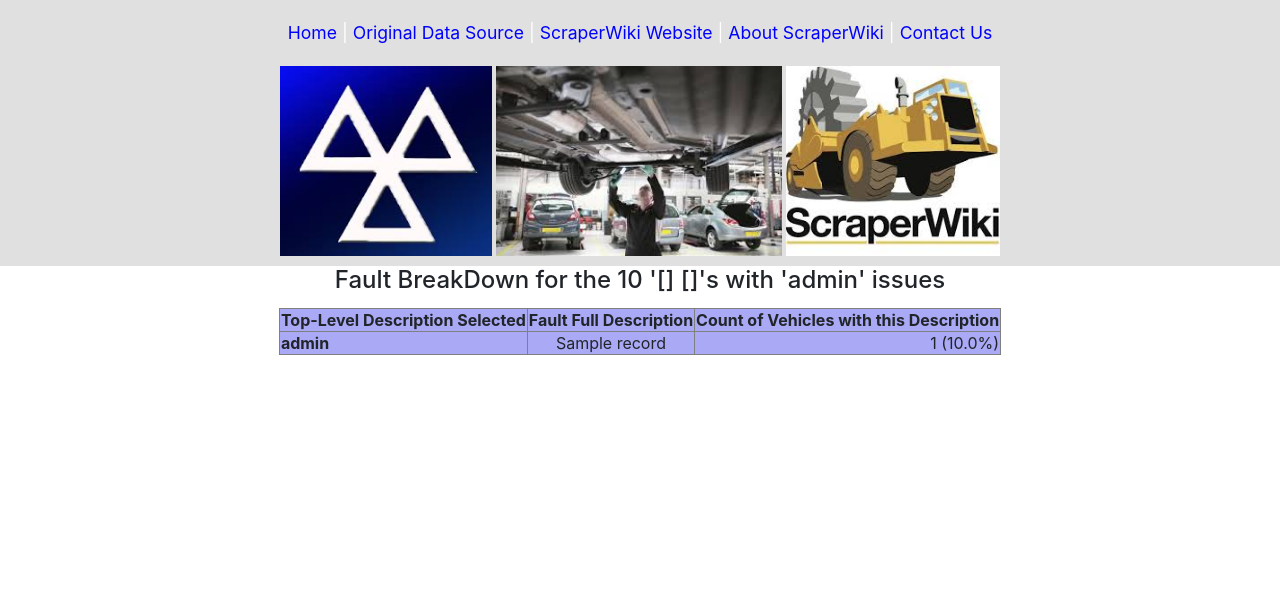
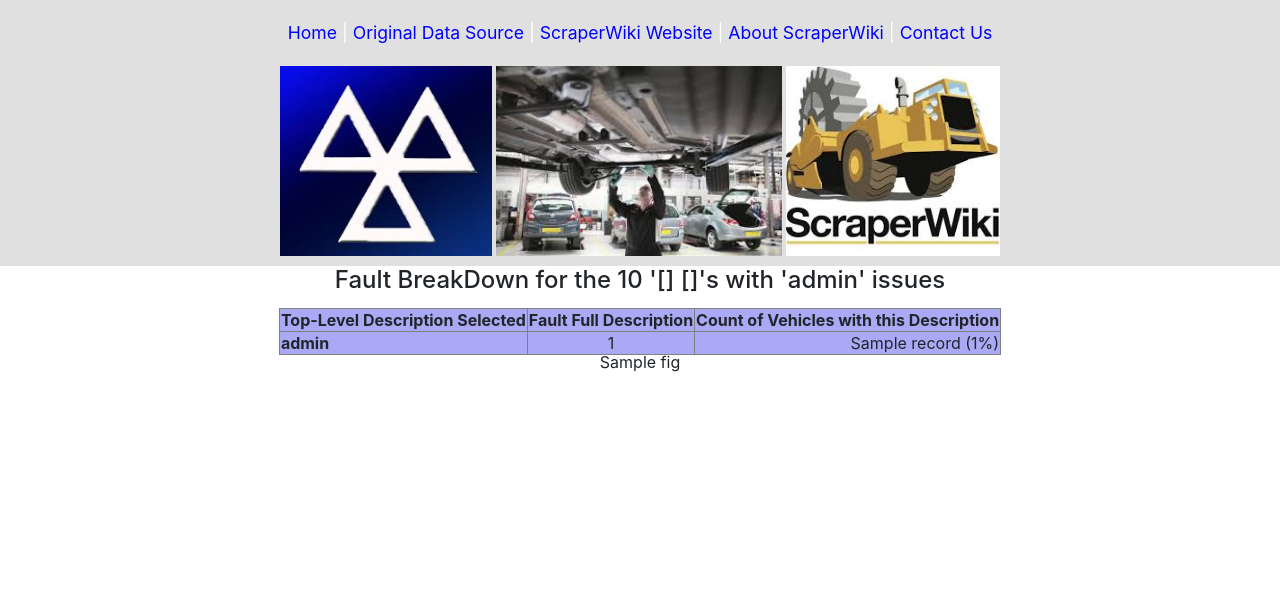
Before and after one commit to scraperwiki/MOT-app, a Flask app: template app/templates/resultlevel2.html in a window 1280 px wide. Shown: the top 614 px of the page. Run offline with Flask 2, Linux system fonts and the light colour scheme; the template is opened without the code that fills it: most values are stand-ins (such as "Sample title", 1, 10 or a date in 2020); parts of the project's set-up code (start-up, migrations or seed data) failed here and were passed over; some libraries are stand-ins or nearby versions.

Commit message:
before AWS setup

```diff
--- a/app/main_route.py
+++ b/app/main_route.py
@@ -65,14 +65,6 @@ def parse_file_rates():
 
 
 ######################### utility functions ###################################
-
-def get_total_count(dictionary_list):
-    sum = 0
-    for dictionary in dictionary_list:
-        for level1, list_of_tuples in dictionary.items():
-            for eachtuple in list_of_tuples:
-                sum += eachtuple[-1]
-    return sum
 
 # check the counts for the different makes in the data
 def create_make_count():
@@ -165,18 +157,10 @@ def analyse_level2(mylevel1, dictionary):
         for level1, bigrecords in levels.items():
             if level1 == mylevel1:
                 for bigrecord in bigrecords:
-                    desc = bigrecord[0] + ' ' + bigrecord[1]
+                    desc = bigrecord[0] + ': ' + bigrecord[1]
                     running_total = level2_dict.get(desc, 0)
                     level2_dict[desc] = running_total + bigrecord[-1]
-
-
-
-    #print(level2_dict)
     return level2_dict
-
-################################# graphing ####################################
-
-
 
 ################### computational app routing #################################
 @app.route('/make', methods=['GET', 'POST'])
@@ -236,6 +220,7 @@ def pass_vehicle_byyear(make, model, year):
         year=year, count_fail=fails, count_pass=passes, rate=rate)
 
 ######################### faults navigations #############################
+############################### level 1 ##################################
 
 @app.route('/FAULTS/<make>/<model>')
 def visit_vehicle_level1(make, model):
@@ -260,47 +245,30 @@ def visit_vehicle_level1_byyear(make, model, year):
     return render_template('resultlevel1_year.html', results=results_dictionary,
         make=make, model=model, year=year, total=sum_of_counts, fig=fig)
 
+############################### level 2 ##################################
 @app.route('/FAULTS/<make>/<model>/<level1>')
 def visit_vehicle_level2(make, model, level1):
-    #print(data_dict)
     level2_tuples = analyse_level1(select_level2(make, model, level1))
 
     results_dictionary, sum_of_counts = utilities.create_results_dictionary(level2_tuples)
 
     fig = utilities.results_graph(results_dictionary)
-    #fig = ''
-
-
-
-    return render_template('resultlevel1_year.html', results=results_dictionary,
-        make=make, model=model, total=sum_of_counts, fig=fig)
-    #print("level 2: "+repr(level2_tuples))
-    # sorted_tuples = sort_by_count(level2_tuples)
-    # sum_of_counts = get_total_count_tuple(level2_tuples)
-    # return render_template('resultlevel2.html', results=sorted_tuples,
-    #     make=make, model=model, level1=level1, total=sum_of_counts)
-
-
+    return render_template('resultlevel2.html', results=results_dictionary,
+        make=make, model=model, total=sum_of_counts, level1=level1, fig=fig)
 
 @app.route('/<year>/FAULTS/<make>/<model>/<level1>')
 def visit_vehicle_level2_byyear(make, model, level1, year):
     level2_tuples = select_level2(make, model, level1, year)
-    print(level2_tuples)
+
     results_dictionary, sum_of_counts = utilities.create_results_dictionary(level2_tuples)
 
     fig = utilities.results_graph(results_dictionary)
 
-    return render_template('resultlevel1_year.html', results=results_dictionary,
-        make=make, model=model, year=year, total=sum_of_counts, fig=fig)
-
-
-    #sorted_tuples = utilities.sort_by_count(level2_tuples)
-    #sum_of_counts = get_total_count_tuple(level2_tuples)
-    #return render_template('resultlevel2_year.html', results=sorted_tuples,
-     #   make=make, model=model, level1=level1, year=year, total=sum_of_counts)
+    return render_template('resultlevel2_year.html', results=results_dictionary,
+        make=make, model=model, year=year, total=sum_of_counts, level1=level1, fig=fig)
 
 ########################### run the app #######################################
 if __name__ == '__main__':
     parse_file()
     parse_file_rates()
-    app.run(host='0.0.0.0', debug=True)
+    app.run(host='0.0.0.0')#, debug=True)
--- a/app/templates/resultlevel2.html
+++ b/app/templates/resultlevel2.html
@@ -15,7 +15,7 @@
 	    </tr>
 
 
-		{% for record in results %}
+		{% for record, percentage in results.items() %}
 			<tr id="{{ index }}">
 				<td>
 					<b>{{ level1 }}</b>
@@ -24,10 +24,14 @@
 				{{ record[0] }}
 				</td>
 				<td class="value-cell">
-				{{ record[-1] }} ({{ ((100*record[-1])/total)|round(1) }}%)
+				{{ record[-1] }} ({{ percentage }}%)
 				</td>
 			</tr>
 		{% endfor %}
 	</table>
 
+	<div class="graph">
+		{{ fig|safe}}
+	</div>
+
 {% endblock %}
--- a/app/templates/resultlevel2_year.html
+++ b/app/templates/resultlevel2_year.html
@@ -15,16 +15,16 @@
 	    </tr>
 
 
-		{% for record in results %}
+		{% for record, percentage in results.items() %}
 			<tr id="{{ index }}">
 				<td>
 					<b>{{ level1 }}</b>
 				</td>
 				<td class="value-cell-center">
-				{{ record[0] + ' ' + record[1] }}
+				{{ record[0] }}
 				</td>
 				<td class="value-cell">
-				{{ record[-1] }} ({{ ((100*record[-1])/total)|round(1) }}%)
+				{{ record[-1] }} ({{ percentage }}%)
 				</td>
 			</tr>
 		{% endfor %}
```
Also changed, not shown: app/templates/resultlevel1.html (+0 -16 lines).
